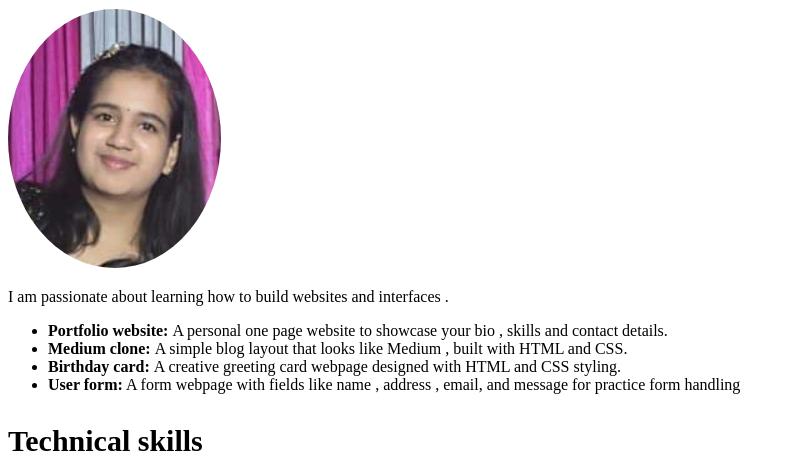
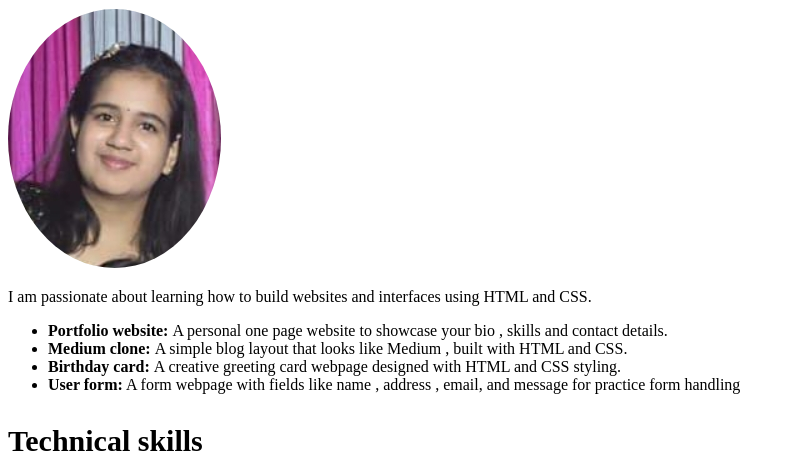
Before and after one commit to Anveshna2025-droid/Computer-fundamental-assignment-4, a plain HTML site: page index.html in a window 1280 px wide. Shown: the part 331-800 px from the top of the page, without its empty margins (0-795 px from the left). Drawn offline with Linux system fonts and the light colour scheme.

Commit message:
update index.html for testing

```diff
--- a/index.html
+++ b/index.html
@@ -30,7 +30,7 @@
 
 <img src="photo.jpeg" style="border-radius: 50%;"/>
 
-<p> I am passionate about learning how to build websites and interfaces .</p>
+<p> I am passionate about learning how to build websites and interfaces using HTML and CSS.</p>
 
 <ul>
     <li> <b> Portfolio website: </b> A personal one page website to showcase your bio , skills and contact details.</li>
@@ -49,7 +49,7 @@
         <tr><td>CSS</td><td>Beginner</td></tr>
         <tr><td>Java</td><td>Learning</td></tr>
 </table>
-
+<!-- edited for taking a screenshot -->
 <h1>Contact me</h1>
 
 <form>
```
